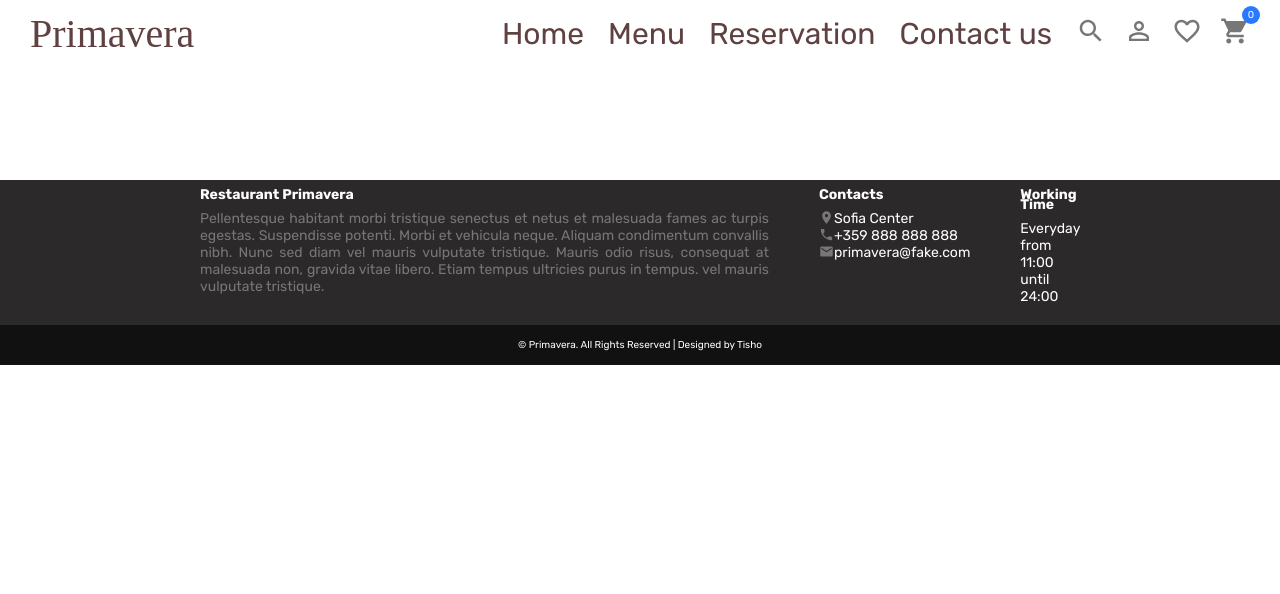
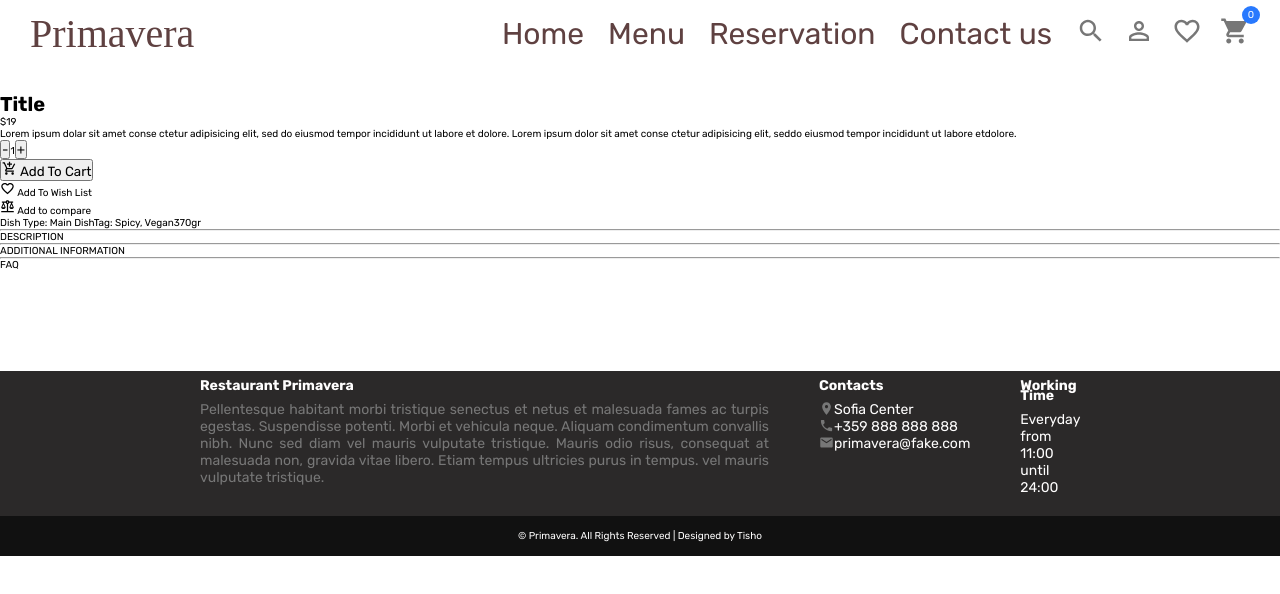
Before and after one commit to vitanovtd/Primavera, a React (Create React App) app in the folder client/: page /meal/1 in a window 1280 px wide. Shown: the top 594 px of the page. Built offline with nearby package versions, Linux system fonts and the light colour scheme.

Commit message:
added single Meal structure

```diff
--- a/client/src/pages/Meal/Meal.js
+++ b/client/src/pages/Meal/Meal.js
@@ -1,10 +1,66 @@
 import "./Meal.scss";
+import { useState } from "react";
+
+import AddShoppingCartIcon from "@mui/icons-material/AddShoppingCart";
+import FavoriteBorderIcon from "@mui/icons-material/FavoriteBorder";
+import BalanceIcon from "@mui/icons-material/Balance";
+
+const Meal = () => {
+
+
+    const [quantity, setQuantity] = useState(1);
 
 
 
-const Meal = () => {
     return (
-        <div className="meal"></div>
+        <div className="meal">
+            <div className="left">
+                <div className="images">
+                    <img className="mainImg"
+                        src="" alt=""
+                    />
+                </div>
+            </div>
+            <div className='right'>
+                <h1>Title</h1>
+                <span className='price'>$19</span>
+
+                <p>Lorem ipsum dolar sit amet conse ctetur adipisicing elit, sed do eiusmod tempor incididunt ut
+                    labore et dolore. Lorem ipsum dolor sit amet conse ctetur adipisicing elit,
+                    seddo eiusmod tempor incididunt ut labore etdolore.
+                </p>
+                <div className='quantity'>
+                    <button onClick={() => setQuantity((prev) => (prev === 1 ? 1 : prev - 1))}>-</button>
+                    {quantity}
+                    <button onClick={() => setQuantity((prev) => prev + 1)}>+</button>
+                </div>
+                <button className='addBtn'>
+                    <AddShoppingCartIcon /> Add To Cart
+                </button>
+                <div className='links'>
+                    <div className='item'>
+                        <FavoriteBorderIcon /> Add To Wish List
+                    </div>
+                    <div className='item'>
+                        <BalanceIcon /> Add to compare
+                    </div>
+                </div>
+
+                <div className="info">
+                    <span>Dish Type: Main Dish</span>
+                    <span>Tag: Spicy, Vegan</span>
+                    <span >370gr</span>
+                </div>
+                <hr />
+                <div className="info">
+                    <span>DESCRIPTION</span>
+                    <hr />
+                    <span>ADDITIONAL INFORMATION</span>
+                    <hr />
+                    <span>FAQ</span>
+                </div>
+            </div>
+        </div>
     )
 }
 
```
